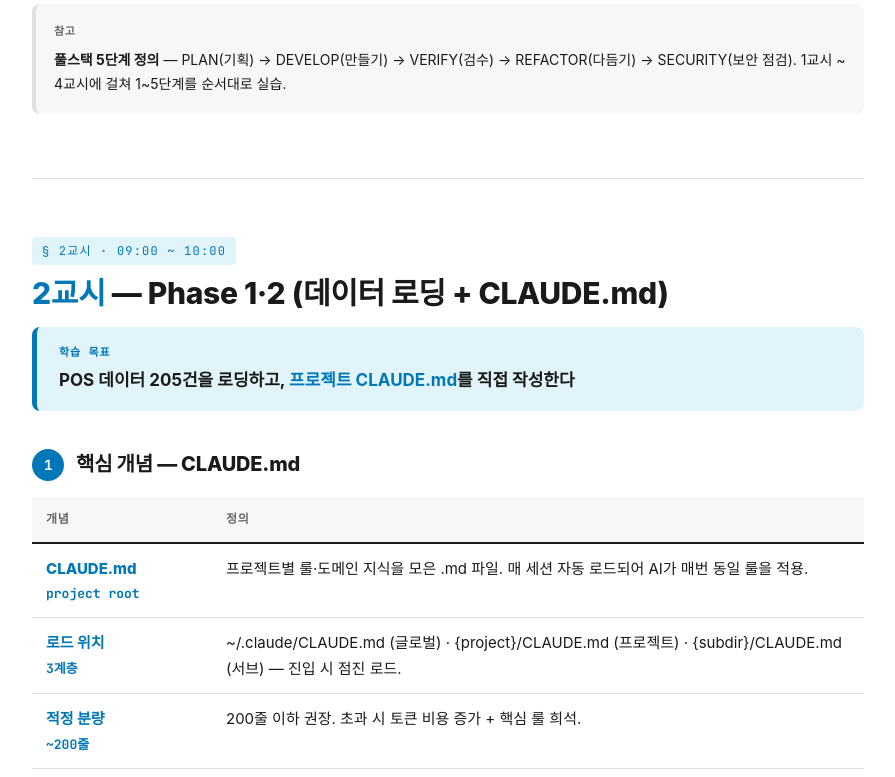
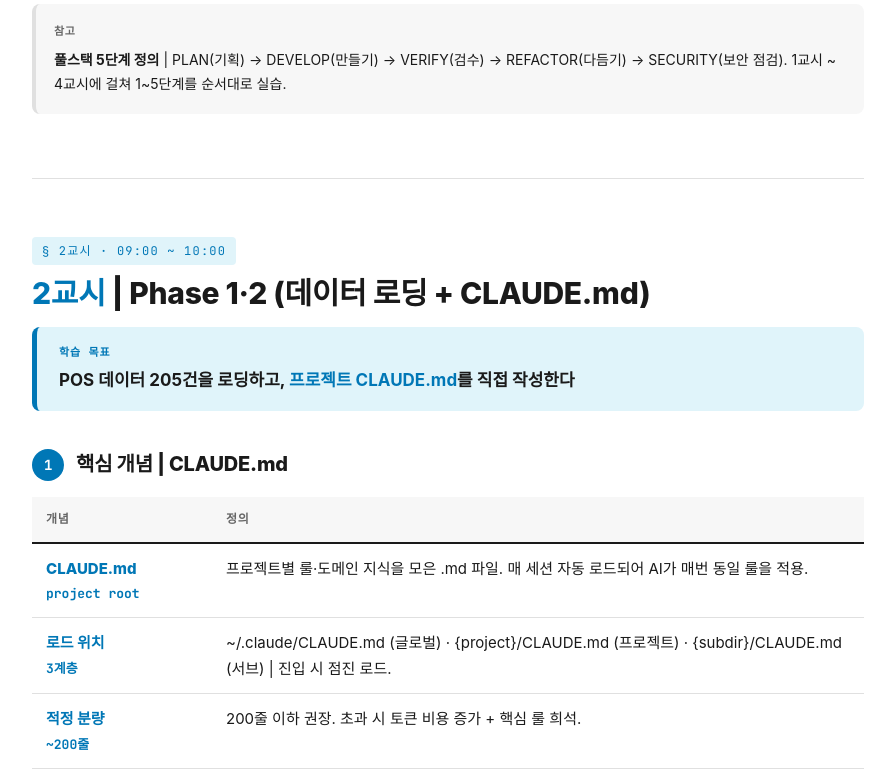
Before and after one commit to daniel8824-del/claude-pos-fullstack-day2, a Jekyll site: the page docs/index.html, which Jekyll copies as it is, in a window 1280 px wide and 1400 px high, scrolled down 3646 px, cut to the strip 300-1077 px from the top of the window. Shown: the whole strip, without its empty margins (192-1087 px from the left). Built offline with Jekyll 4.4.1, drawn with Linux system fonts in a browser that asks for light colours; some web fonts are replaced; some of the changed text lies outside the part shown.

Commit message:
style: em-dash(—) → pipe(|) 일괄 치환 (57개)

```diff
--- a/docs/index.html
+++ b/docs/index.html
@@ -3,8 +3,8 @@
 <head>
 <meta charset="UTF-8">
 <meta name="viewport" content="width=device-width, initial-scale=1.0">
-<title>Day 2 교재 — POS 풀스택 5단계</title>
-<meta name="description" content="Day 2 강의 교재 — 풀스택 5단계로 POS 상권분석 만들기. 학습 목표 · 만화 8컷 · 실습 7종.">
+<title>Day 2 교재 | POS 풀스택 5단계</title>
+<meta name="description" content="Day 2 강의 교재 | 풀스택 5단계로 POS 상권분석 만들기. 학습 목표 · 만화 8컷 · 실습 7종.">
 <link href="https://cdn.jsdelivr.net/gh/orioncactus/pretendard@v1.3.9/dist/web/static/pretendard.css" rel="stylesheet">
 <link href="https://fonts.googleapis.com/css2?family=JetBrains+Mono:wght@400;500;700&display=swap" rel="stylesheet">
 <style>
@@ -378,50 +378,50 @@
     <div class="day-row">
       <span class="day-time">08:00 – 09:00</span>
       <div class="day-info">
-        <div class="ttl">1교시 — 하네스 4가지 도구</div>
+        <div class="ttl">1교시 | 하네스 4가지 도구</div>
         <div class="desc">CLAUDE.md · SKILL · HOOK · MCP 개념 + context7 MCP 설치. <a href="#ch1">이동 →</a></div>
       </div>
     </div>
     <div class="day-row">
       <span class="day-time">09:00 – 10:00</span>
       <div class="day-info">
-        <div class="ttl">2교시 — Phase 1·2 (데이터 로딩 + CLAUDE.md 작성)</div>
+        <div class="ttl">2교시 | Phase 1·2 (데이터 로딩 + CLAUDE.md 작성)</div>
         <div class="desc">POS 데이터 205건 로딩 + 프로젝트 CLAUDE.md 작성 + 외부 리서치 도구. <a href="#ch2">이동 →</a></div>
       </div>
     </div>
     <div class="day-row">
       <span class="day-time">10:00 – 11:00</span>
       <div class="day-info">
-        <div class="ttl">3교시 — Phase 3 (SKILL + /codex + QMD)</div>
+        <div class="ttl">3교시 | Phase 3 (SKILL + /codex + QMD)</div>
         <div class="desc">상권 분석 SKILL.md 작성 + /codex 교차 검수 + QMD 사내 검색. <a href="#ch3">이동 →</a></div>
       </div>
     </div>
     <div class="day-row">
       <span class="day-time">11:00 – 12:00</span>
       <div class="day-info">
-        <div class="ttl">4교시 — Phase 4·5 (HOOK + 보안 + 배포)</div>
+        <div class="ttl">4교시 | Phase 4·5 (HOOK + 보안 + 배포)</div>
         <div class="desc">자동 알림 훅 + /security-review + GitHub Pages 배포. <a href="#ch4">이동 →</a></div>
       </div>
     </div>
     <div class="day-row">
       <span class="day-time">12:00 – 12:30</span>
       <div class="day-info">
-        <div class="ttl">연장 — Q&amp;A + 다음 차수 예고</div>
+        <div class="ttl">연장 | Q&amp;A + 다음 차수 예고</div>
         <div class="desc">정리 · 막힌 부분 코칭 · Day 3 (5/14) RAG 예고. <a href="#ch5">이동 →</a></div>
       </div>
     </div>
   </div>
 
   <div class="reference">
-    <p><strong>준비 사항</strong> — Claude Code 설치 완료 (어제 Day 1). DB 연결 없음 (정적 HTML + CSV).</p>
-    <p><strong>추가 설치</strong> — 1교시에 context7 MCP 1종.</p>
+    <p><strong>준비 사항</strong> | Claude Code 설치 완료 (어제 Day 1). DB 연결 없음 (정적 HTML + CSV).</p>
+    <p><strong>추가 설치</strong> | 1교시에 context7 MCP 1종.</p>
   </div>
 </section>
 
 <!-- §1 1교시 -->
 <section id="ch1">
   <span class="section-tag">§ 1교시 · 08:00 ~ 09:00</span>
-  <h2><span class="accent">1교시</span> — 하네스 4가지 도구</h2>
+  <h2><span class="accent">1교시</span> | 하네스 4가지 도구</h2>
 
   <div class="goal">
     <div class="goal-label">학습 목표</div>
@@ -440,7 +440,7 @@
     </div>
   </div>
 
-  <h3><span class="step-num">2</span>핵심 개념 — 4가지 도구</h3>
+  <h3><span class="step-num">2</span>핵심 개념 | 4가지 도구</h3>
 
   <div class="four-tools">
     <div class="tool-card">
@@ -467,10 +467,10 @@
 
   <figure class="comic">
     <img src="images/comics/01-prompt-project-skill.png" alt="PROMPT · PROJECT · SKILL">
-    <figcaption><strong>만화 ①</strong> · PROMPT · PROJECT · SKILL — 학생의 공부 도구 3가지</figcaption>
+    <figcaption><strong>만화 ①</strong> · PROMPT · PROJECT · SKILL | 학생의 공부 도구 3가지</figcaption>
   </figure>
 
-  <h3><span class="step-num">3</span>실습 — context7 MCP 설치</h3>
+  <h3><span class="step-num">3</span>실습 | context7 MCP 설치</h3>
 
   <ol class="steps">
     <li>
@@ -489,25 +489,25 @@
 
   <figure class="comic">
     <img src="images/comics/05-fullstack-5steps.png" alt="풀스택 5단계 = 카페 창업 5단계">
-    <figcaption><strong>만화 ⑤</strong> · 풀스택 5단계 — 카페 한 채를 여는 흐름</figcaption>
+    <figcaption><strong>만화 ⑤</strong> · 풀스택 5단계 | 카페 한 채를 여는 흐름</figcaption>
   </figure>
 
   <div class="reference">
-    <p><strong>풀스택 5단계 정의</strong> — PLAN(기획) → DEVELOP(만들기) → VERIFY(검수) → REFACTOR(다듬기) → SECURITY(보안 점검). 1교시 ~ 4교시에 걸쳐 1~5단계를 순서대로 실습.</p>
+    <p><strong>풀스택 5단계 정의</strong> | PLAN(기획) → DEVELOP(만들기) → VERIFY(검수) → REFACTOR(다듬기) → SECURITY(보안 점검). 1교시 ~ 4교시에 걸쳐 1~5단계를 순서대로 실습.</p>
   </div>
 </section>
 
 <!-- §2 2교시 -->
 <section id="ch2">
   <span class="section-tag">§ 2교시 · 09:00 ~ 10:00</span>
-  <h2><span class="accent">2교시</span> — Phase 1·2 (데이터 로딩 + CLAUDE.md)</h2>
+  <h2><span class="accent">2교시</span> | Phase 1·2 (데이터 로딩 + CLAUDE.md)</h2>
 
   <div class="goal">
     <div class="goal-label">학습 목표</div>
     <div class="goal-text">POS 데이터 205건을 로딩하고, <strong>프로젝트 CLAUDE.md</strong>를 직접 작성한다</div>
   </div>
 
-  <h3><span class="step-num">1</span>핵심 개념 — CLAUDE.md</h3>
+  <h3><span class="step-num">1</span>핵심 개념 | CLAUDE.md</h3>
 
   <table class="concept-table">
     <thead><tr><th>개념</th><th>정의</th></tr></thead>
@@ -518,7 +518,7 @@
       </tr>
       <tr>
         <td>로드 위치<span class="term">3계층</span></td>
-        <td>~/.claude/CLAUDE.md (글로벌) · {project}/CLAUDE.md (프로젝트) · {subdir}/CLAUDE.md (서브) — 진입 시 점진 로드.</td>
+        <td>~/.claude/CLAUDE.md (글로벌) · {project}/CLAUDE.md (프로젝트) · {subdir}/CLAUDE.md (서브) | 진입 시 점진 로드.</td>
       </tr>
       <tr>
         <td>적정 분량<span class="term">~200줄</span></td>
@@ -528,11 +528,11 @@
   </table>
 
   <figure class="comic">
-    <img src="images/comics/04-claude-md.png" alt="CLAUDE.md — 회사 신입 매뉴얼">
-    <figcaption><strong>만화 ④</strong> · CLAUDE.md — 우리 팀의 매뉴얼 한 권</figcaption>
+    <img src="images/comics/04-claude-md.png" alt="CLAUDE.md | 회사 신입 매뉴얼">
+    <figcaption><strong>만화 ④</strong> · CLAUDE.md | 우리 팀의 매뉴얼 한 권</figcaption>
   </figure>
 
-  <h3><span class="step-num">2</span>실습 Phase 0 — 실습 폴더 열기</h3>
+  <h3><span class="step-num">2</span>실습 Phase 0 | 실습 폴더 열기</h3>
   <ol class="steps">
     <li>
       <div class="step-h">실습자료 다운로드</div>
@@ -544,7 +544,7 @@
     </li>
   </ol>
 
-  <h3><span class="step-num">3</span>실습 Phase 1 — POS 데이터 로딩</h3>
+  <h3><span class="step-num">3</span>실습 Phase 1 | POS 데이터 로딩</h3>
   <ol class="steps">
     <li>
       <div class="step-h">데이터 적재 지시</div>
@@ -556,7 +556,7 @@
     </li>
   </ol>
 
-  <h3><span class="step-num">4</span>실습 Phase 2 — CLAUDE.md 작성</h3>
+  <h3><span class="step-num">4</span>실습 Phase 2 | CLAUDE.md 작성</h3>
   <p>프로젝트 루트에 <code class="inline">CLAUDE.md</code> 파일을 다음 템플릿으로 생성한다.</p>
 
   <pre style="background:#1a1a1a;color:#f0f0f0;padding:18px 22px;border-radius:8px;font-size:13px;">
@@ -590,26 +590,26 @@
   </table>
 
   <figure class="comic">
-    <img src="images/comics/08-research.png" alt="외부 리서치 — 여행 정보 수집">
-    <figcaption><strong>만화 ⑧</strong> · 외부 리서치 — 가까운 자료부터 → 멀리 → 비용 발생</figcaption>
+    <img src="images/comics/08-research.png" alt="외부 리서치 | 여행 정보 수집">
+    <figcaption><strong>만화 ⑧</strong> · 외부 리서치 | 가까운 자료부터 → 멀리 → 비용 발생</figcaption>
   </figure>
 
   <div class="reference">
-    <p><strong>외부 리서치 정의</strong> — 사내 자료 검색(QMD)이 무비용이므로 먼저 수행, 외부 API(Brave·Firecrawl·context7)는 마지막. 강사 실측 토큰비 절감률 80~90%.</p>
+    <p><strong>외부 리서치 정의</strong> | 사내 자료 검색(QMD)이 무비용이므로 먼저 수행, 외부 API(Brave·Firecrawl·context7)는 마지막. 강사 실측 토큰비 절감률 80~90%.</p>
   </div>
 </section>
 
 <!-- §3 3교시 -->
 <section id="ch3">
   <span class="section-tag">§ 3교시 · 10:00 ~ 11:00</span>
-  <h2><span class="accent">3교시</span> — Phase 3 (SKILL + /codex + QMD)</h2>
+  <h2><span class="accent">3교시</span> | Phase 3 (SKILL + /codex + QMD)</h2>
 
   <div class="goal">
     <div class="goal-label">학습 목표</div>
     <div class="goal-text">상권 분석 <strong>SKILL.md</strong>를 작성하고, <code>/codex</code>로 교차 검수, <code>qmd</code>로 사내 자료를 검색한다</div>
   </div>
 
-  <h3><span class="step-num">1</span>핵심 개념 — SKILL.md</h3>
+  <h3><span class="step-num">1</span>핵심 개념 | SKILL.md</h3>
 
   <table class="concept-table">
     <thead><tr><th>개념</th><th>정의</th></tr></thead>
@@ -634,11 +634,11 @@
   </table>
 
   <figure class="comic">
-    <img src="images/comics/01-prompt-project-skill.png" alt="SKILL — 학생의 공부 도구">
-    <figcaption><strong>만화 ①</strong> · SKILL — 특정 분야 전문 자료</figcaption>
+    <img src="images/comics/01-prompt-project-skill.png" alt="SKILL | 학생의 공부 도구">
+    <figcaption><strong>만화 ①</strong> · SKILL | 특정 분야 전문 자료</figcaption>
   </figure>
 
-  <h3><span class="step-num">2</span>실습 — SKILL.md 작성</h3>
+  <h3><span class="step-num">2</span>실습 | SKILL.md 작성</h3>
   <p><code class="inline">.claude/skills/sangkwon-analysis/SKILL.md</code> 생성:</p>
 
   <pre style="background:#1a1a1a;color:#f0f0f0;padding:18px 22px;border-radius:8px;font-size:13px;">
@@ -659,17 +659,17 @@ description: POS 데이터로 매장 매출, 시간대, 인기 상품 분석.
 - 강조 = 빨강 #c92a2a
 </pre>
 
-  <h3><span class="step-num">3</span>실습 — /codex 교차 검수</h3>
+  <h3><span class="step-num">3</span>실습 | /codex 교차 검수</h3>
 
   <figure class="comic">
-    <img src="images/comics/06-codex-review.png" alt="/codex — 친구 코드 리뷰">
-    <figcaption><strong>만화 ⑥</strong> · /codex — 다른 AI 친구가 정직하게 검수</figcaption>
+    <img src="images/comics/06-codex-review.png" alt="/codex | 친구 코드 리뷰">
+    <figcaption><strong>만화 ⑥</strong> · /codex | 다른 AI 친구가 정직하게 검수</figcaption>
   </figure>
 
   <ol class="steps">
     <li>
       <div class="step-h">Claude Code에서 실행</div>
-      <pre>/codex 방금 작성한 SKILL.md 검수 — 누락 항목 확인</pre>
+      <pre>/codex 방금 작성한 SKILL.md 검수 | 누락 항목 확인</pre>
     </li>
     <li>
       <div class="step-h">결과 반영</div>
@@ -677,7 +677,7 @@ description: POS 데이터로 매장 매출, 시간대, 인기 상품 분석.
     </li>
   </ol>
 
-  <h3><span class="step-num">4</span>실습 — QMD 사내 검색</h3>
+  <h3><span class="step-num">4</span>실습 | QMD 사내 검색</h3>
 
   <ol class="steps">
     <li>
@@ -686,7 +686,7 @@ description: POS 데이터로 매장 매출, 시간대, 인기 상품 분석.
     </li>
     <li>
       <div class="step-h">결과 해석</div>
-      <div class="step-desc">[score] 문서명 형식. score 활성화 룰 — 0.9+ 전문 읽기 / 0.7~0.9 요약 / 0.5~0.7 제목만</div>
+      <div class="step-desc">[score] 문서명 형식. score 활성화 룰 | 0.9+ 전문 읽기 / 0.7~0.9 요약 / 0.5~0.7 제목만</div>
     </li>
   </ol>
 
@@ -705,21 +705,21 @@ description: POS 데이터로 매장 매출, 시간대, 인기 상품 분석.
 <!-- §4 4교시 -->
 <section id="ch4">
   <span class="section-tag">§ 4교시 · 11:00 ~ 12:00</span>
-  <h2><span class="accent">4교시</span> — Phase 4·5 (HOOK + 보안 + 배포)</h2>
+  <h2><span class="accent">4교시</span> | Phase 4·5 (HOOK + 보안 + 배포)</h2>
 
   <div class="goal">
     <div class="goal-label">학습 목표</div>
     <div class="goal-text">자동 알림 훅 설치 + <code>/security-review</code> 보안 점검 + <strong>GitHub Pages 배포 완료</strong></div>
   </div>
 
-  <h3><span class="step-num">1</span>핵심 개념 — HOOK</h3>
+  <h3><span class="step-num">1</span>핵심 개념 | HOOK</h3>
 
   <table class="concept-table">
     <thead><tr><th>개념</th><th>정의</th></tr></thead>
     <tbody>
       <tr>
         <td>HOOK<span class="term">~/.claude/hooks/</span></td>
-        <td>이벤트 트리거 — PreToolUse / PostToolUse / SessionStart 등. 코드 저장·실행 시 자동 동작.</td>
+        <td>이벤트 트리거 | PreToolUse / PostToolUse / SessionStart 등. 코드 저장·실행 시 자동 동작.</td>
       </tr>
       <tr>
         <td>주요 훅 5종<span class="term">강사 운영</span></td>
@@ -727,17 +727,17 @@ description: POS 데이터로 매장 매출, 시간대, 인기 상품 분석.
       </tr>
       <tr>
         <td>/security-review<span class="term">슬래시 명령</span></td>
-        <td>OWASP Top 10 기준 자동 보안 검수 — 비밀번호 노출 · SQL 인젝션 · 민감 정보 등 점검.</td>
+        <td>OWASP Top 10 기준 자동 보안 검수 | 비밀번호 노출 · SQL 인젝션 · 민감 정보 등 점검.</td>
       </tr>
     </tbody>
   </table>
 
   <figure class="comic">
-    <img src="images/comics/02-hook.png" alt="HOOK — 스마트홈 자동 알림">
-    <figcaption><strong>만화 ②</strong> · HOOK — 매번 신경 안 써도 자동으로 챙겨주는 알림</figcaption>
+    <img src="images/comics/02-hook.png" alt="HOOK | 스마트홈 자동 알림">
+    <figcaption><strong>만화 ②</strong> · HOOK | 매번 신경 안 써도 자동으로 챙겨주는 알림</figcaption>
   </figure>
 
-  <h3><span class="step-num">2</span>실습 — 자주 쓰는 훅 5종</h3>
+  <h3><span class="step-num">2</span>실습 | 자주 쓰는 훅 5종</h3>
 
   <table>
     <thead><tr><th>훅</th><th>역할</th></tr></thead>
@@ -750,20 +750,20 @@ description: POS 데이터로 매장 매출, 시간대, 인기 상품 분석.
     </tbody>
   </table>
 
-  <h3><span class="step-num">3</span>핵심 개념 — MCP</h3>
+  <h3><span class="step-num">3</span>핵심 개념 | MCP</h3>
 
   <figure class="comic">
-    <img src="images/comics/03-mcp.png" alt="MCP — 카페 거래처 직배송">
-    <figcaption><strong>만화 ③</strong> · MCP — 거래처와 직통 연결되는 통로</figcaption>
+    <img src="images/comics/03-mcp.png" alt="MCP | 카페 거래처 직배송">
+    <figcaption><strong>만화 ③</strong> · MCP | 거래처와 직통 연결되는 통로</figcaption>
   </figure>
 
   <p>1교시에 <code class="inline">context7</code> 1종을 설치 완료. 차주에 회사 MCP(supabase · jira · notion 등) 추가 예정.</p>
 
-  <h3><span class="step-num">4</span>실습 — /security-review</h3>
+  <h3><span class="step-num">4</span>실습 | /security-review</h3>
 
   <figure class="comic">
-    <img src="images/comics/07-security-review.png" alt="/security-review — 건물 보안 점검">
-    <figcaption><strong>만화 ⑦</strong> · /security-review — 우리 코드의 보안 점검</figcaption>
+    <img src="images/comics/07-security-review.png" alt="/security-review | 건물 보안 점검">
+    <figcaption><strong>만화 ⑦</strong> · /security-review | 우리 코드의 보안 점검</figcaption>
   </figure>
 
   <ol class="steps">
@@ -777,7 +777,7 @@ description: POS 데이터로 매장 매출, 시간대, 인기 상품 분석.
     </li>
   </ol>
 
-  <h3><span class="step-num">5</span>실습 Phase 5 — GitHub Pages 배포</h3>
+  <h3><span class="step-num">5</span>실습 Phase 5 | GitHub Pages 배포</h3>
 
   <ol class="steps">
     <li>
@@ -791,19 +791,19 @@ description: POS 데이터로 매장 매출, 시간대, 인기 상품 분석.
     </li>
     <li>
       <div class="step-h">라이브 URL 확인</div>
-      <div class="step-desc">https://{user}.github.io/my-pos-analysis/ — 빌드 ~1-2분</div>
+      <div class="step-desc">https://{user}.github.io/my-pos-analysis/ | 빌드 ~1-2분</div>
     </li>
   </ol>
 
   <div class="reference">
-    <p><strong>본 페이지도 동일 방식 배포</strong> — repo: <a href="https://github.com/daniel8824-del/claude-pos-fullstack-day2" target="_blank">github.com/daniel8824-del/claude-pos-fullstack-day2</a></p>
+    <p><strong>본 페이지도 동일 방식 배포</strong> | repo: <a href="https://github.com/daniel8824-del/claude-pos-fullstack-day2" target="_blank">github.com/daniel8824-del/claude-pos-fullstack-day2</a></p>
   </div>
 </section>
 
 <!-- §5 연장 -->
 <section id="ch5">
   <span class="section-tag">§ 연장 · 12:00 ~ 12:30</span>
-  <h2><span class="accent">연장</span> — Q&amp;A + 다음 차수 예고</h2>
+  <h2><span class="accent">연장</span> | Q&amp;A + 다음 차수 예고</h2>
 
   <h3><span class="step-num">1</span>오늘 학습 정리</h3>
   <p>하네스 4가지 도구(CLAUDE.md · SKILL · HOOK · MCP) → 풀스택 5단계(PLAN · DEV · VERIFY · REFACTOR · SECURITY) → POS 분석 사이트 GitHub Pages 배포 완료.</p>
@@ -812,7 +812,7 @@ description: POS 데이터로 매장 매출, 시간대, 인기 상품 분석.
   <table>
     <thead><tr><th>차시</th><th>주제</th></tr></thead>
     <tbody>
-      <tr><td>9교시</td><td>RAG 본편 — Chroma · Qdrant 운영 사례</td></tr>
+      <tr><td>9교시</td><td>RAG 본편 | Chroma · Qdrant 운영 사례</td></tr>
       <tr><td>10교시</td><td>확장자별 청킹 최적화 (PDF · HWP · DOCX)</td></tr>
       <tr><td>11교시</td><td>백오피스 비-LLM 모델 사례 (OCR · 마이닝)</td></tr>
       <tr><td>12교시</td><td>사내 지식 베이스 구축 실습</td></tr>
@@ -835,7 +835,7 @@ description: POS 데이터로 매장 매출, 시간대, 인기 상품 분석.
   <ul class="dl">
     <li>
       <code>day2-practice.zip</code>
-      <div class="dl-desc">전체 통합 — 만화 8컷 + 실습 6종 (~15 MB)</div>
+      <div class="dl-desc">전체 통합 | 만화 8컷 + 실습 6종 (~15 MB)</div>
       <a class="dl-btn" href="downloads/day2-practice.zip" download>받기</a>
     </li>
     <li>
@@ -876,7 +876,7 @@ description: POS 데이터로 매장 매출, 시간대, 인기 상품 분석.
 <footer>
   <div class="container">
     <p>
-      <strong>Day 2 교재 — POS 풀스택 5단계</strong> · 2026-05-13<br>
+      <strong>Day 2 교재 | POS 풀스택 5단계</strong> · 2026-05-13<br>
       만화 8컷 + 영상 1개 + 실습 7종 · 270분.
     </p>
     <p class="muted">
```
